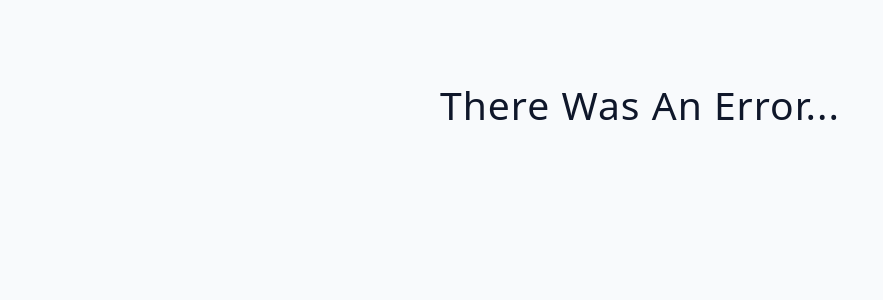
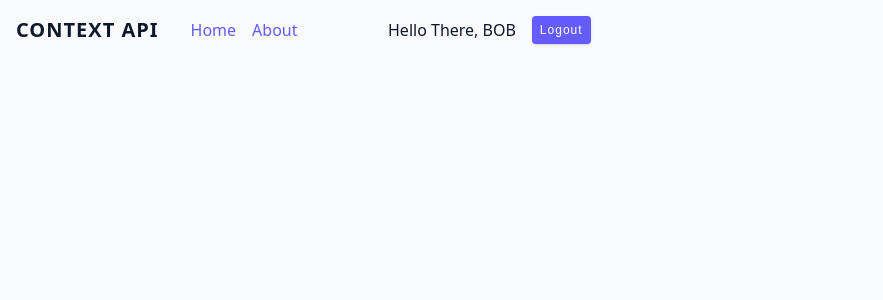
Before and after one commit to amansharma264/My-React-App, a React (Vite) app: page / in a window 1280 px wide. Shown: the top 300 px of the page, without its empty margins (0-883 px from the left). Built offline with nearby package versions, Linux system fonts and the light colour scheme; no server answers.

Commit message:
add Navbar and NavLinks components with user authentication handling

```diff
--- a/src/App.jsx
+++ b/src/App.jsx
@@ -1,13 +1,11 @@
-import FetchData from "./tutorial/08-custom-hooks/starter/02-fetch-data"
+import Navbar from './tutorial/09-context-api/starter/Navbar'
 
 import React from 'react'
 
 const App = () => {
-  return (
-    <div className="container">
-      <FetchData />
-    </div>
-  )
+  return <>
+  <Navbar />
+  </>
 }
 
 export default App
--- /dev/null
+++ b/src/tutorial/09-context-api/starter/NavLinks.jsx
@@ -0,0 +1,20 @@
+import React from 'react'
+import UserContainer from './UserContainer'
+
+const NavLinks = ({user, logout}) => {
+  return (
+    <div className='nav-container'>
+        <ul className='nav-links'>
+        <li>
+            <a href='#'>home</a>
+        </li>
+        <li>
+            <a href='#'>about</a>
+        </li>
+        </ul>
+        <UserContainer user={user} logout={logout} />
+    </div>
+  )
+}
+
+export default NavLinks
--- /dev/null
+++ b/src/tutorial/09-context-api/starter/Navbar.jsx
@@ -0,0 +1,17 @@
+import React, { useState } from 'react'
+import NavLinks from './NavLinks'
+
+const Navbar = () => {
+    const [user, setUser] = useState({name:'bob'});
+    const logout = () =>{
+        setUser(null);
+    }
+  return (
+    <nav className='navbar'>
+        <h5>CONTEXT API</h5>
+        <NavLinks user={user} logout={logout} />
+    </nav>
+  )
+}
+
+export default Navbar
--- /dev/null
+++ b/src/tutorial/09-context-api/starter/UserContainer.jsx
@@ -0,0 +1,21 @@
+import React, { use } from 'react'
+
+const UserContainer = ({user, logout}) => {
+  return (
+    <div className='user-container'>
+        {user?(
+        <>
+        <p>Hello There, {user?.name?.toUpperCase()} </p>
+
+        <button className='btn' onClick={logout}>
+            logout
+        </button>
+        </>
+        ): (
+        <p>Please Login</p>
+        )}
+    </div>
+  )
+}
+
+export default UserContainer
```
